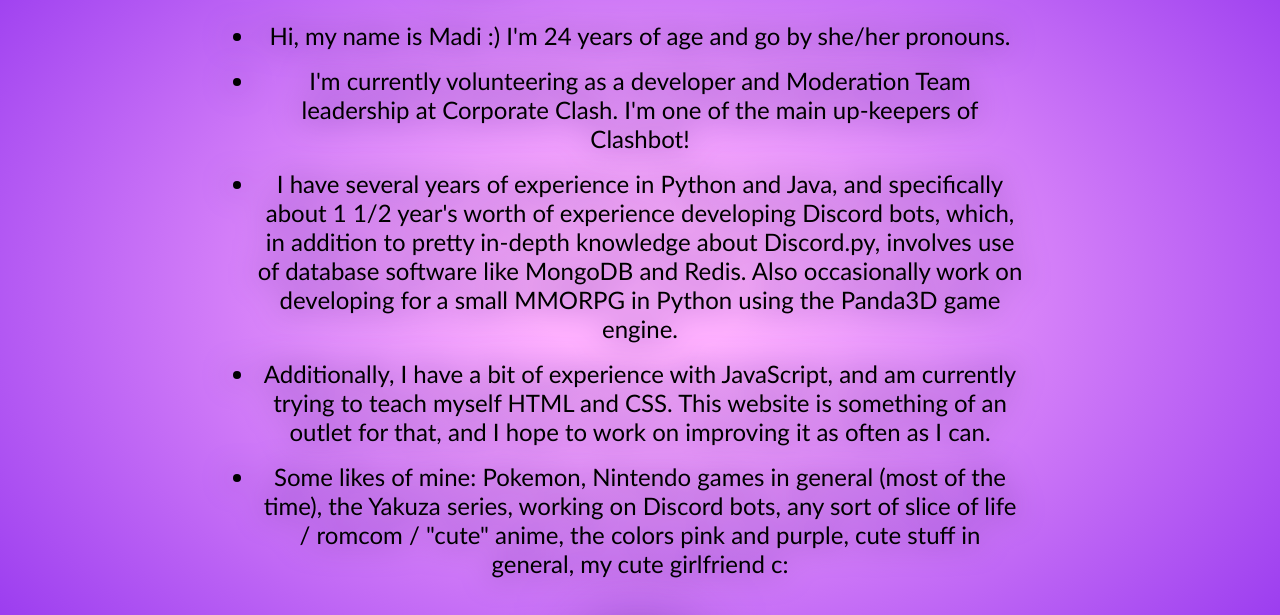
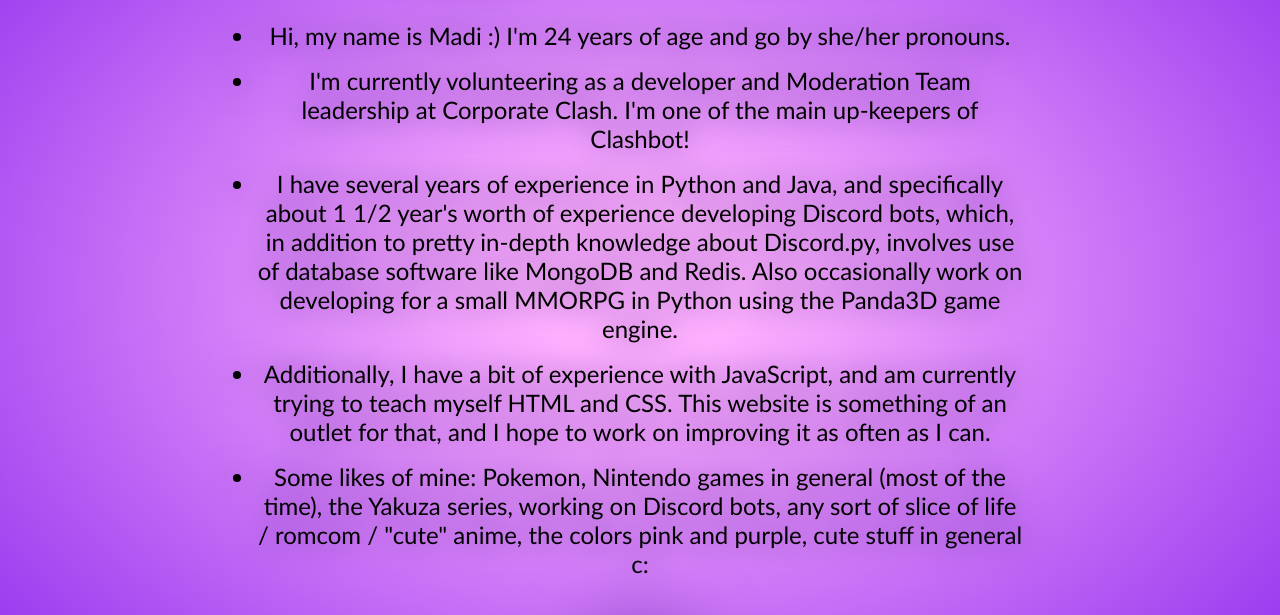
Before and after one commit to madibye/madibye.github.io, a website: page about.html in a window 1280 px wide. Shown: the part 147-762 px from the top of the page. Drawn offline with Linux system fonts and the light colour scheme.

Commit message:
about: bleh

```diff
--- a/about.html
+++ b/about.html
@@ -25,7 +25,7 @@
           it as often as I can.</li>
         <li class="about-me-text">Some likes of mine: Pokemon, Nintendo games in general (most of the time), the Yakuza
           series, working on Discord bots, any sort of slice of life / romcom / "cute" anime, the colors pink and
-          purple, cute stuff in general, my cute girlfriend c:</li>
+          purple, cute stuff in general c:</li>
       </ul>
       <button class="link-button" onclick="window.location.href='index.html';"
               onmouseenter="displayTooltip('discord-tt')" onmouseleave="hideTooltip('discord-tt')" id="discord">
```
